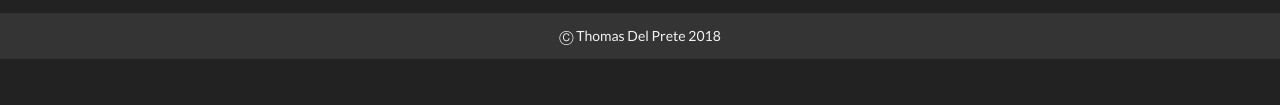
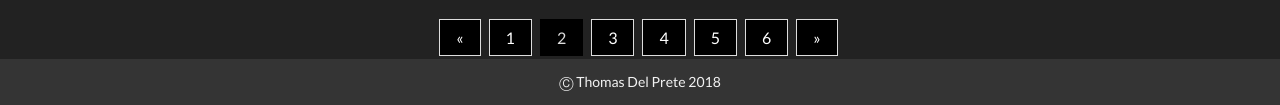
Before and after one commit to MrPriest/ws1, a plain HTML site: page index.html in a window 1280 px wide. Shown: the part 5792-5897 px from the top of the page. Before the commit the page ends 5851 px from the top, so only its background shows below. Drawn offline with Linux system fonts and the light colour scheme.

Commit message:
+ added page navigation bar //TODO: create pages

```diff
--- a/css/style.css
+++ b/css/style.css
@@ -202,3 +202,29 @@ img.grayscale:hover {
   display: none;
   text-align: center;
 }
+
+/* Index page navigation */
+.pagination {
+    display: inline-block;
+    margin-left: 34%;
+    margin-top: 0.5%;
+}
+
+.pagination a {
+    color: white;
+    background-color: black;
+    float: left;
+    padding: 8px 16px;
+    text-decoration: none;
+    transition: background-color .3s;
+    border: 1px solid #ddd;
+    margin: 0 4px;
+}
+
+.pagination a.active {
+    background-color: black;
+    color: #ddd;
+    border: 1px solid black;
+}
+
+.pagination a:hover:not(.active) {border: 1px solid #222;}
--- a/index.html
+++ b/index.html
@@ -596,6 +596,17 @@
       </div>
     </div>
 
+    <div class="pagination">
+      <a href="#">&laquo;</a>
+      <a href="#">1</a>
+      <a href="#" class="active">2</a>
+      <a href="#">3</a>
+      <a href="#">4</a>
+      <a href="#">5</a>
+      <a href="#">6</a>
+      <a href="#">&raquo;</a>
+    </div>
+
     <footer>
       &#9400; Thomas Del Prete 2018
     </footer>
```
